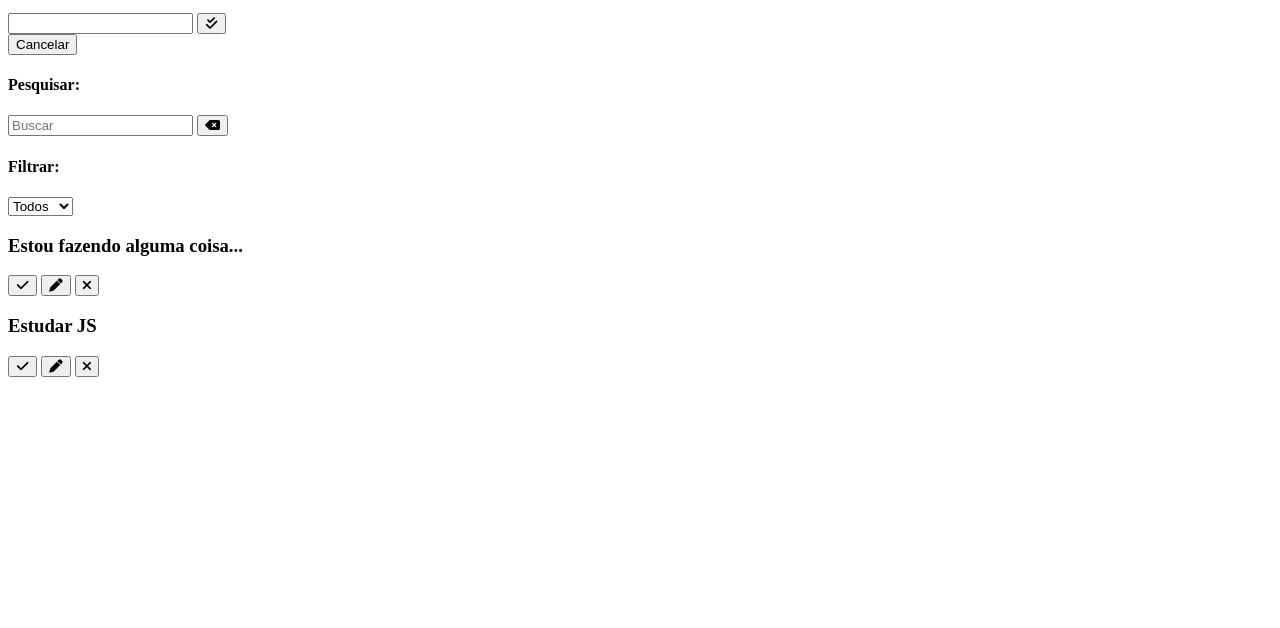
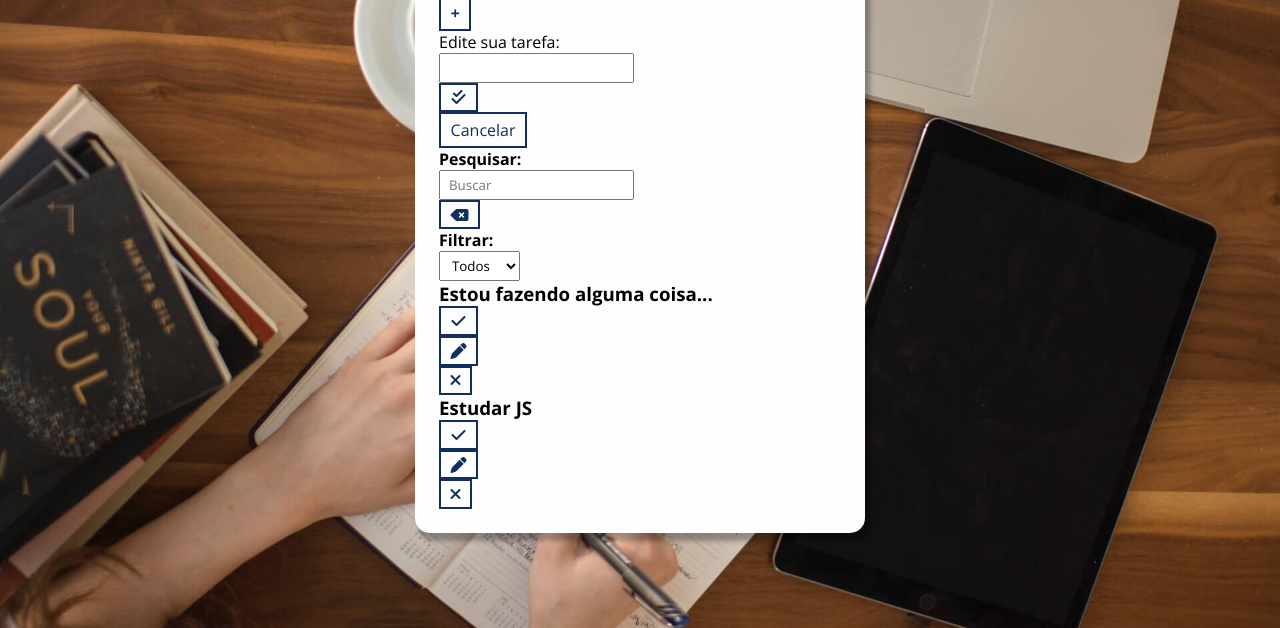
Before and after one commit to walber-vaz/ToDoList, a plain HTML site: page index.html in a window 1280 px wide. Shown: the part 172-800 px from the top of the page. Drawn offline with nearby package versions, Linux system fonts and the light colour scheme.

Commit message:
ToDoList - iniciando css

```diff
--- /dev/null
+++ b/css/styles.css
@@ -0,0 +1,77 @@
+/* Vars */
+:root {
+    --color-white: #fff;
+    --color-1: #333;
+    --bg-color-1: #fdfdfd;
+    --text-color-1: #102f5e;
+}
+
+/* Geral */
+* {
+    padding: 0;
+    margin: 0;
+    font-family: 'Open Sans', sans-serif;
+    box-sizing: border-box;
+}
+
+body {
+    background-image: url("../img/bg1.jpg");
+    background-size: cover;
+}
+
+/* Buttons */
+
+button {
+    background-color: var(--bg-color-1);
+    color: var(--text-color-1);
+    border: 2px solid var(--text-color-1);
+    padding: .3rem .6rem;
+    cursor: pointer;
+    font-size: 1rem;
+    display: flex;
+    justify-content: center;
+    align-items: center;
+    transition: 0.4s;
+}
+
+button:hover {
+    background-color: var(--text-color-1);
+}
+
+button:hover > i {
+    color: var(--color-white);
+}
+
+#cancel-edit-btn:hover {
+    color: var(--color-white);
+}
+
+button i {
+    color: var(--text-color-1);
+    font-weight: bold;
+    pointer-events: none;
+}
+
+/* inputs e select */
+input, select {
+    padding: .25rem .5rem;
+}
+
+.hide {
+    display: none;
+}
+
+/* Todo header */
+.todo-container {
+    max-width: 450px;
+    margin: 3rem auto 0;
+    background-color: var(--bg-color-1);
+    padding: 1.5rem;
+    border-radius: 15px;
+    box-shadow: 5px 8px 5px rgba(0, 0, 0, .3);
+}
+
+.todo-container header {
+    text-align: center;
+    padding: 0 1rem 1rem;
+}
--- a/index.html
+++ b/index.html
@@ -9,6 +9,11 @@
     <link rel="stylesheet" href="https://cdnjs.cloudflare.com/ajax/libs/font-awesome/6.1.2/css/all.min.css"
         integrity="sha512-1sCRPdkRXhBV2PBLUdRb4tMg1w2YPf37qatUFeS7zlBy7jJI8Lf4VHwWfZZfpXtYSLy85pkm9GaYVYMfw5BC1A=="
         crossorigin="anonymous" referrerpolicy="no-referrer" />
+    <link rel="preconnect" href="https://fonts.googleapis.com">
+    <link rel="preconnect" href="https://fonts.gstatic.com" crossorigin>
+    <link href="https://fonts.googleapis.com/css2?family=Open+Sans:ital,wght@0,300;0,400;0,700;1,700&display=swap"
+        rel="stylesheet">
+    <link rel="stylesheet" href="css/styles.css">
 </head>
 
 <body>
@@ -26,7 +31,7 @@
                 </button>
             </div>
         </form>
-        <form id="edit-form">
+        <form id="edit-form" class="">
             <p>Edite sua tarefa:</p>
             <div class="form-control">
                 <input type="text" name="edit-input" id="edit-input">
```
Lines whose indentation alone changed are shown as unchanged.
